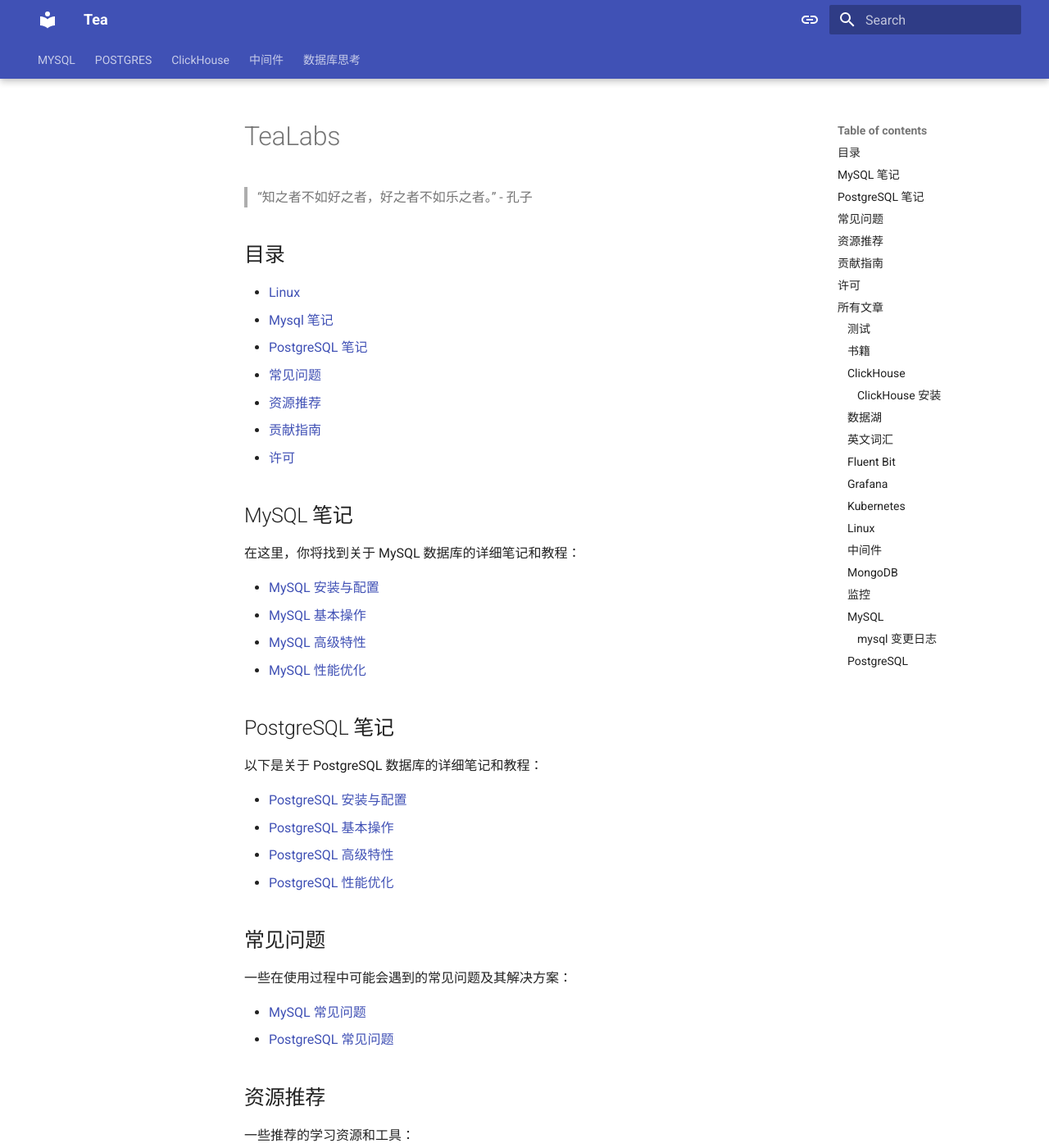
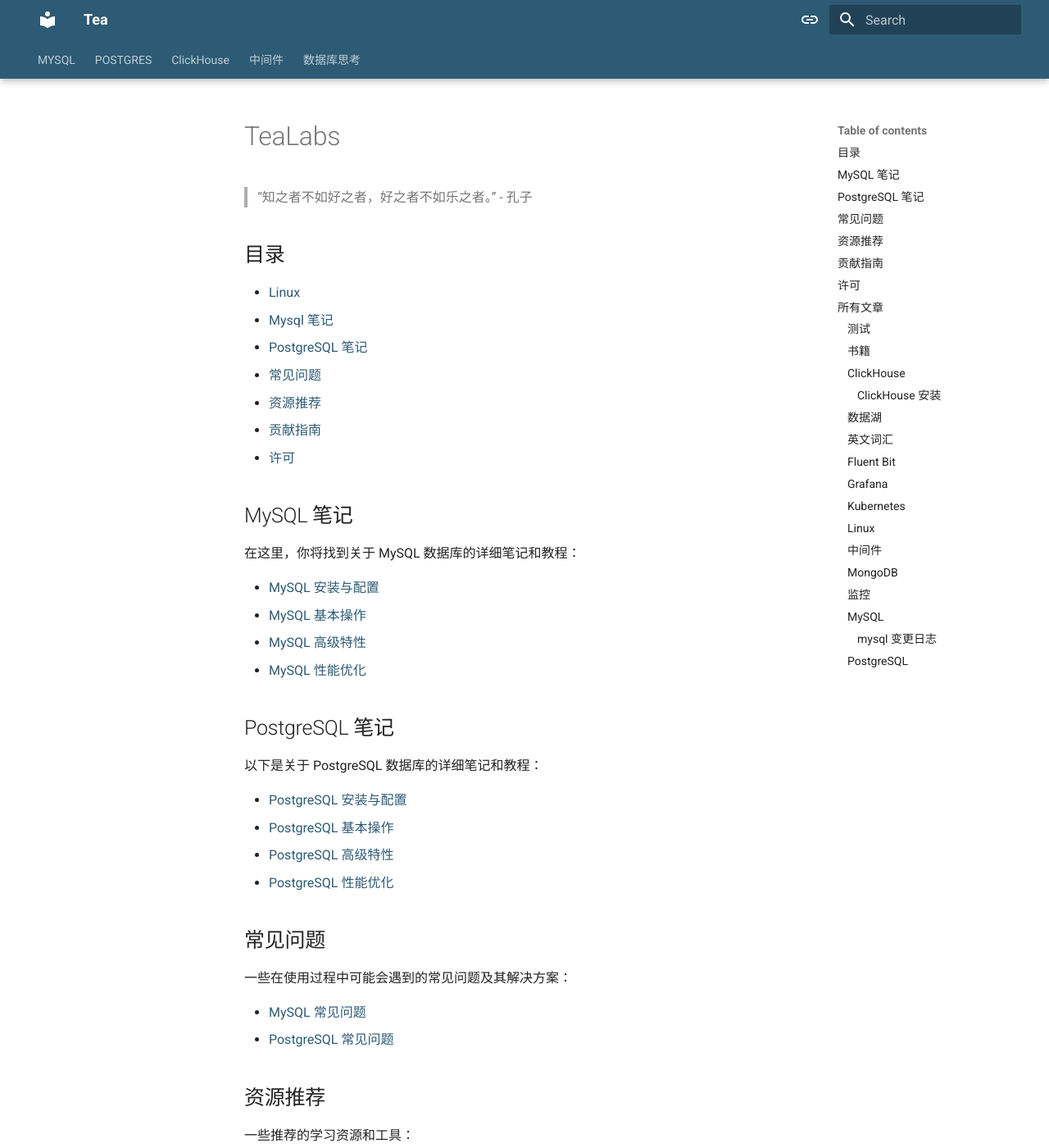
Before and after one commit to bodani/docs, an MkDocs documentation site: the page built from docs/index.md, in a window 1280 px wide and 1400 px high. Shown: the whole window at 82% size. Built offline with MkDocs 1.6.1 and Material for MkDocs 9.7.7, drawn with Linux system fonts in a browser that asks for light colours.

Commit message:
Optimize the style

```diff
--- a/docs/stylesheets/extra.css
+++ b/docs/stylesheets/extra.css
@@ -11,8 +11,41 @@
   }
 
   /* 单独恢复版权信息部分的可见性 */
-  .md-copyright__highlight {
+.md-copyright__highlight {
     font-size: 14px !important;  /* 恢复字体大小（根据主题默认值调整） */
     visibility: visible !important;
     display: block !important;
   }
+
+
+  /* ddddd */
+
+/* 强制页脚背景同步header主色 */
+.md-footer-meta {
+    background-color: var(--md-primary-fg-color) !important;
+    color: var(--md-primary-bg-color) !important; /* 同步header文字色 */
+  }
+
+  /* 浅色模式header蓝调配置 */
+  [data-md-color-scheme="default"] {
+    --md-primary-fg-color:        #1976D2; /* 标准Material蓝 */
+    --md-primary-fg-color--light: #63A4FF; /* 悬停高亮色 */
+    --md-primary-fg-color--dark:  #004BA0;
+  }
+
+  /* 深色模式自动适配 */
+  [data-md-color-scheme="slate"] {
+    --md-primary-fg-color:        #2B3A4D; /* 深蓝灰背景 */
+    --md-primary-fg-color--light: #445E77;
+    --md-primary-fg-color--dark:  #18232E;
+  }
+/* ===== 浅色模式专属配色 ===== */
+[data-md-color-scheme="default"] {
+    /* 头部颜色体系 */
+    --md-primary-fg-color:        #2d5a74; /* 标准Material蓝 (保留原色) */
+    --md-primary-fg-color--light: #3483d6; /* 悬停高亮 */
+    --md-primary-fg-color--dark:  #4285c7; /* 激活状态 */
+
+    /* 页脚同步配色 */
+    --md-footer-bg-custom: var(--md-primary-fg-color); /* 继承header主色 */
+  }
--- a/mkdocs.yml
+++ b/mkdocs.yml
@@ -23,8 +23,8 @@
         name: Switch to light mode
     - media: "(prefers-color-scheme: light)" # 浅色
       scheme: default
-      primary: indigo
-      accent: indigo
+      primary: green
+      accent: deep_orange
       toggle:
         icon: material/toggle-switch
         name: Switch to dark mode
```
